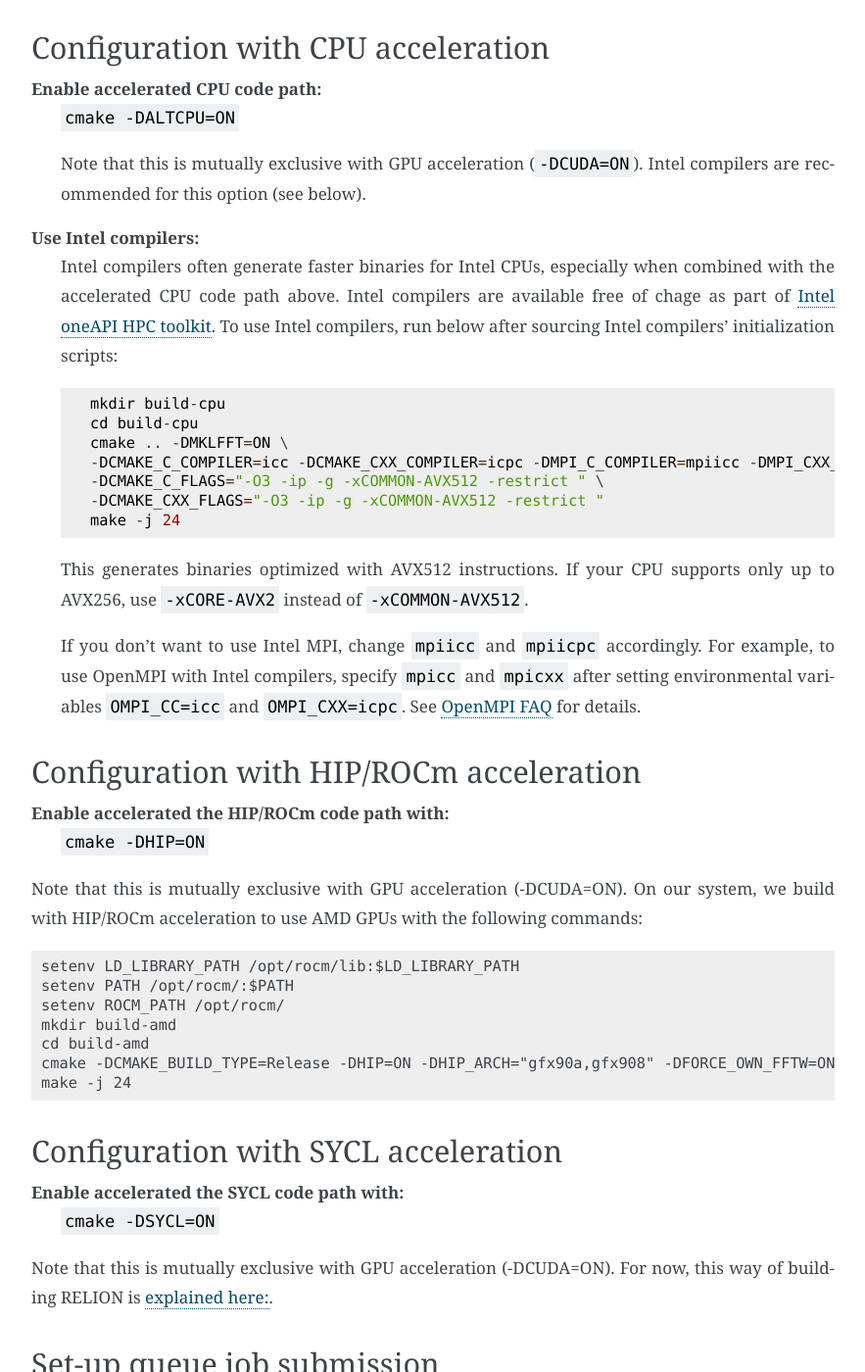
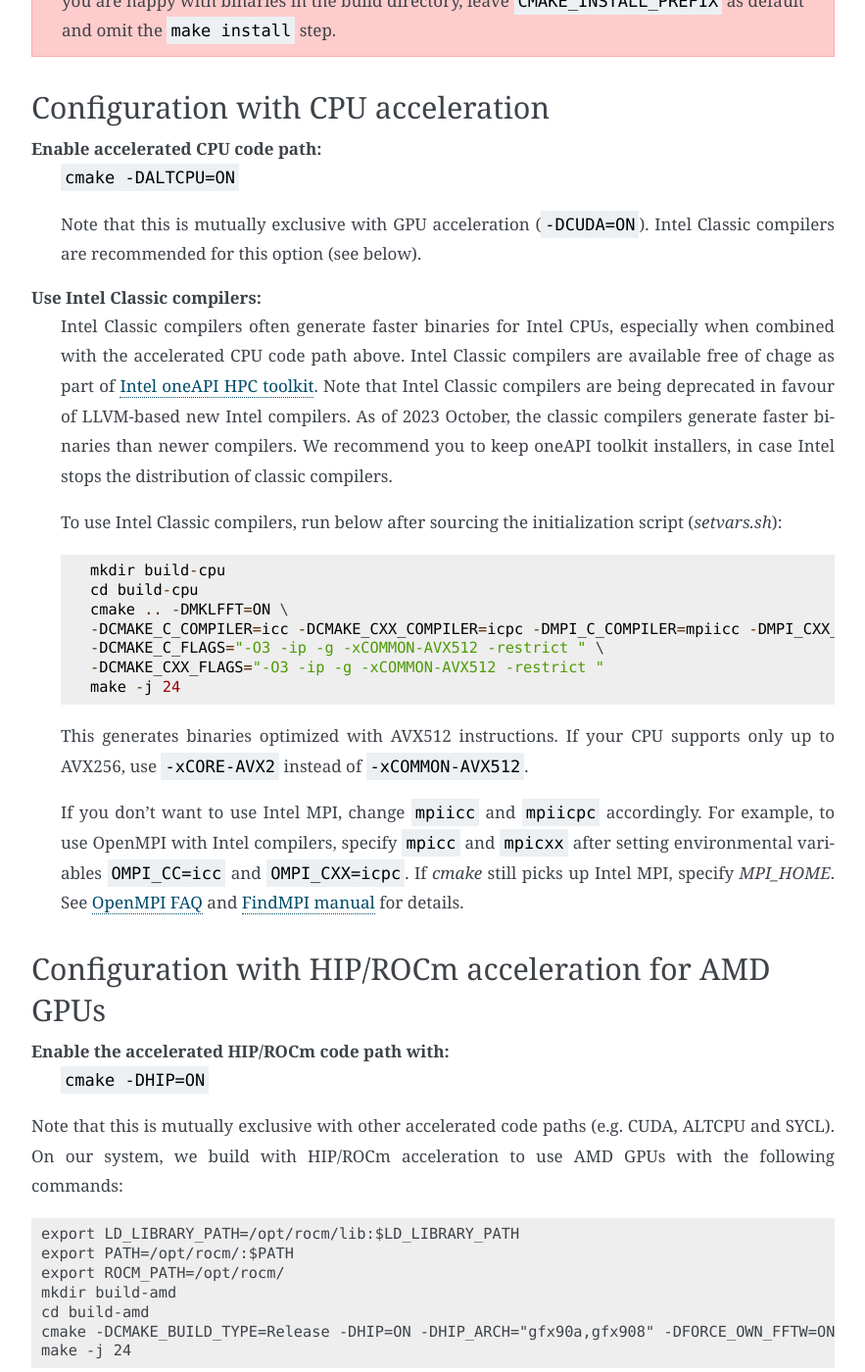
Before and after one commit to 3dem/relion-documents, a Sphinx documentation site: the page built from source/Installation.rst, in a window 1280 px wide and 1400 px high, scrolled down 7742 px. Shown: the whole window at 98% size, without its empty margins (308-1191 px from the left). Built offline with Sphinx 7.4.7, drawn with Linux system fonts in a browser that asks for light colours; cross-references to code outside the pages are shown as plain code; some of the changed text lies outside the part shown.

Commit message:
Updated Installation

```diff
--- a/source/Installation.rst
+++ b/source/Installation.rst
@@ -37,7 +37,6 @@ CUDA, HIP/ROCm, SYCL or oneAPI intel compilers:
 	- `Intel CPU Runtime for OpenCL(TM) Applications <https://www.intel.com/content/www/us/en/developer/articles/technical/intel-cpu-runtime-for-opencl-applications-with-sycl-support.html)>`_ (optional)
 	- `Codeplay oneAPI for NVIDIA GPU <https://developer.codeplay.com/products/oneapi/nvidia>`_ (optional)
 	- `Codeplay oneAPI for AMD GPU <https://developer.codeplay.com/products/oneapi/amd>`_ (optional)
-
 
 CTFFIND-4.1:
     CTF estimation is not part of |RELION|.
@@ -147,7 +147,10 @@ Also code in this environment will be updated intermittently. You can incorporat
 
     conda env update -f environment.yml
 
-The ``cmake`` command should autimatically detect your newly created conda environment. If it does not, you can specify ``-DPYTHON_EXE_PATH=path/to/your/conda/python``. Additionally, if you intend to make use of automatically downloaded pretrained model weights (used in e.g. Blush, ModelAngelo and class_ranker), it's recommended to set the TORCH_HOME directory. To do this, include the flag ``-DTORCH_HOME_PATH=path/to/torch/home``.
+The ``cmake`` command should automatically detect the `relion-5.0` conda environment created above.
+If it does not, you can specify ``-DPYTHON_EXE_PATH=path/to/your/conda/python``.
+Additionally, if you intend to make use of automatically downloaded pretrained model weights (used in e.g. Blush, ModelAngelo and class_ranker), it's recommended to set the `TORCH_HOME` directory by include the flag ``-DTORCH_HOME_PATH=path/to/torch/home``.
+Otherwise, it will be downloaded to the default location (usually `~/.cache/torch`).
 
 Compilation
 -----------
@@ -173,6 +176,7 @@ For instance:
 *   The path to the MPI library.
 *   GPU-capability will only be included if a CUDA SDK is detected.
     If not, the program will install, but without support for GPUs.
+*   The path to the Python interpreter.
 *   If FFTW is not detected, instructions are included to download and install it in a local directory known to the |RELION| installation.
 *   As above, regarding FLTK (required for GUI).
     If a GUI is not desired, this can be escaped as explained in the following section.
@@ -289,12 +293,16 @@ Enable accelerated CPU code path:
     ``cmake -DALTCPU=ON``
 
     Note that this is mutually exclusive with GPU acceleration (``-DCUDA=ON``).
-    Intel compilers are recommended for this option (see below).
+    Intel Classic compilers are recommended for this option (see below).
 
-Use Intel compilers:
-    Intel compilers often generate faster binaries for Intel CPUs, especially when combined with the accelerated CPU code path above.
-    Intel compilers are available free of chage as part of `Intel oneAPI HPC toolkit <https://software.intel.com/content/www/us/en/develop/tools/oneapi/hpc-toolkit.html>`_.
-    To use Intel compilers, run below after sourcing Intel compilers' initialization scripts::
+Use Intel Classic compilers:
+    Intel Classic compilers often generate faster binaries for Intel CPUs, especially when combined with the accelerated CPU code path above.
+    Intel Classic compilers are available free of chage as part of `Intel oneAPI HPC toolkit <https://software.intel.com/content/www/us/en/develop/tools/oneapi/hpc-toolkit.html>`_.
+    Note that Intel Classic compilers are being deprecated in favour of LLVM-based new Intel compilers.
+    As of 2023 October, the classic compilers generate faster binaries than newer compilers.
+    We recommend you to keep oneAPI toolkit installers, in case Intel stops the distribution of classic compilers.
+
+    To use Intel Classic compilers, run below after sourcing the initialization script (`setvars.sh`)::
 
         mkdir build-cpu
         cd build-cpu
@@ -309,34 +317,38 @@ Use Intel compilers:
 
     If you don't want to use Intel MPI, change ``mpiicc`` and ``mpiicpc`` accordingly.
     For example, to use OpenMPI with Intel compilers, specify ``mpicc`` and ``mpicxx`` after setting environmental variables ``OMPI_CC=icc`` and ``OMPI_CXX=icpc``.
-    See `OpenMPI FAQ <https://www.open-mpi.org/faq/?category=mpi-apps#override-wrappers-after-v1.0>`_ for details.
+    If `cmake` still picks up Intel MPI, specify `MPI_HOME`.
+    See `OpenMPI FAQ <https://www.open-mpi.org/faq/?category=mpi-apps#override-wrappers-after-v1.0>`_ and `FindMPI manual <https://cmake.org/cmake/help/latest/module/FindMPI.html#variables-for-locating-mpi>`_ for details.
 
 
-Configuration with HIP/ROCm acceleration
-----------------------------------------
+Configuration with HIP/ROCm acceleration for AMD GPUs
+-----------------------------------------------------
 
-Enable accelerated the HIP/ROCm code path with:
+Enable the accelerated HIP/ROCm code path with:
     ``cmake -DHIP=ON``
 
-Note that this is mutually exclusive with GPU acceleration (-DCUDA=ON).
+Note that this is mutually exclusive with other accelerated code paths (e.g. CUDA, ALTCPU and SYCL).
 On our system, we build with HIP/ROCm acceleration to use AMD GPUs with the following commands::
 
-        setenv LD_LIBRARY_PATH /opt/rocm/lib:$LD_LIBRARY_PATH
-        setenv PATH /opt/rocm/:$PATH
-        setenv ROCM_PATH /opt/rocm/
+        export LD_LIBRARY_PATH=/opt/rocm/lib:$LD_LIBRARY_PATH
+        export PATH=/opt/rocm/:$PATH
+        export ROCM_PATH=/opt/rocm/
         mkdir build-amd
         cd build-amd
         cmake -DCMAKE_BUILD_TYPE=Release -DHIP=ON -DHIP_ARCH="gfx90a,gfx908" -DFORCE_OWN_FFTW=ON  -DAMDFFTW=on ..
         make -j 24
 
 
-Configuration with SYCL acceleration
-------------------------------------
+Configuration with SYCL acceleration (Intel GPUs)
+-------------------------------------------------
 
 Enable accelerated the SYCL code path with:
     ``cmake -DSYCL=ON``
 
-Note that this is mutually exclusive with GPU acceleration (-DCUDA=ON).
+Note that this is mutually exclusive with other accelerated code paths (e.g. CUDA, ALTCPU and HIP/ROCm).
+Technically speaking, you can build SYCL for AMD and NVIDIA GPUs to make a single binary that runs on NVIDIA, AMD and Intel GPUs,
+but this is highly experimental and not tested well.
+
 For now, this way of building RELION is `explained here: <https://github.com/3dem/relion/blob/ver5.0/README_sycl.md>`_.
 
 
@@ -430,7 +442,7 @@ Edit the environment set-up
 ---------------------------
 
 For |RELION|, we source the following C-shell setup in our ``.cshrc`` file.
-You'll need to change all the paths for your own system, and translate the script in case you use a bash shell (which uses export instead of setenv, etc).
+You'll need to change all the paths for your own system, and translate the script in case you use a bash shell (which uses `export` instead of `setenv` etc).
 
 ::
 
```
Also changed, not shown: other parts of source/Installation.rst (+5 -4 lines).
